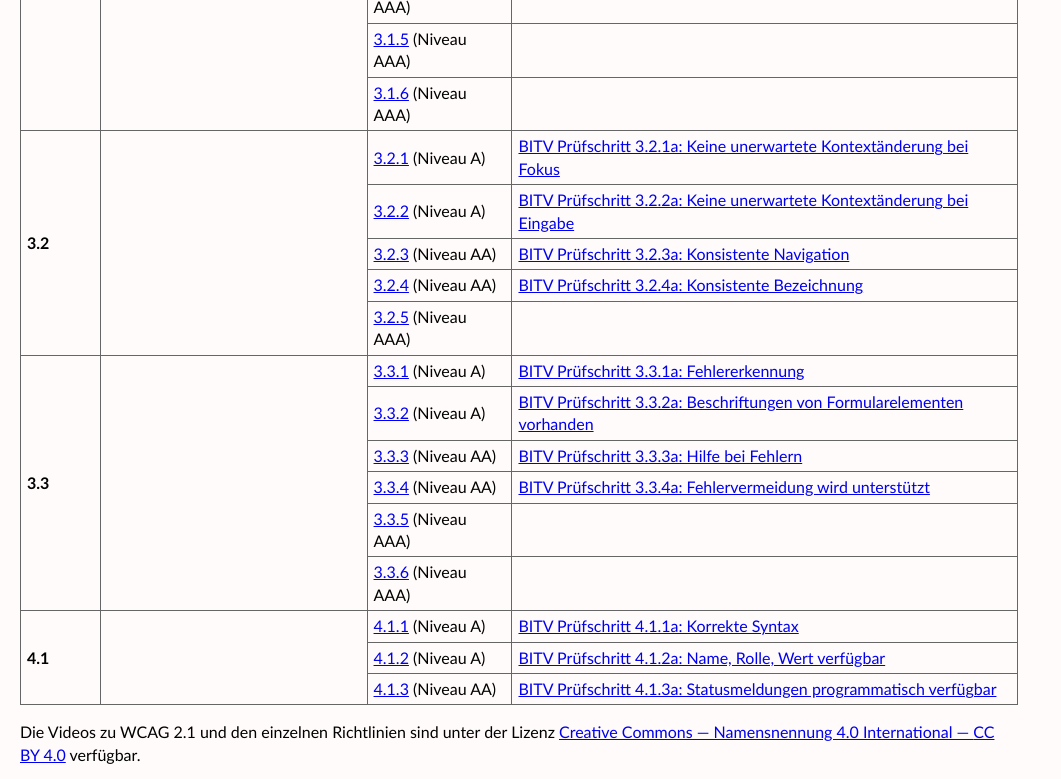
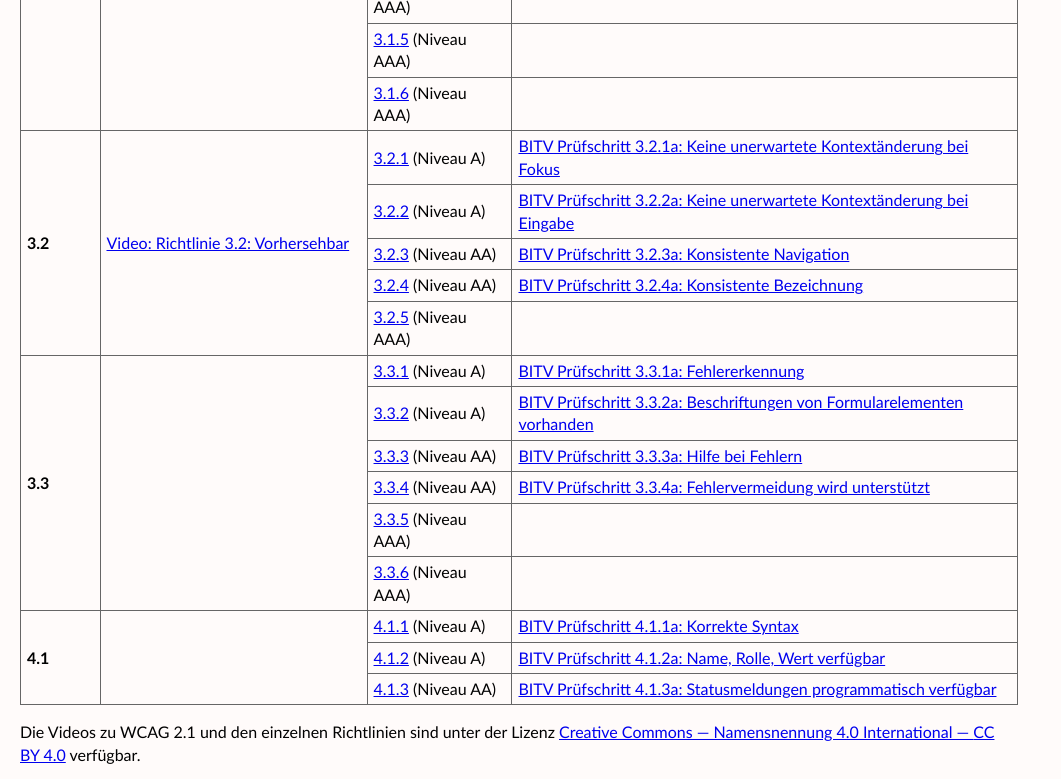
Before and after one commit to REMEXLabs/wcag21erklaert, a plain HTML site: page index.html in a window 1280 px wide. Shown: the part 3200-3979 px from the top of the page, without its empty margins (0-1061 px from the left). Drawn offline with Linux system fonts and the light colour scheme.

Commit message:
Video: Richtlinie 3.2: Vorhersehbar

```diff
--- a/index.html
+++ b/index.html
@@ -448,7 +448,7 @@
         </tr>
         <tr>
           <th scope="row" headers="wcag-gl" id="wcag-gl-3-2" rowspan="5">3.2</th>
-          <td headers="wcag-gl-res" rowspan="5"></td>
+          <td headers="wcag-gl-res" rowspan="5"><a href="https://www.youtube.com/watch?v=h5kiVyUw1w4">Video: Richtlinie 3.2: Vorhersehbar</a></td>
           <td headers="wcag-sc wcag-gl-3-2"><a href="https://www.w3.org/TR/WCAG21/#on-focus" hreflang="en">3.2.1</a> (Niveau A)</td>
           <td headers="wcag-sc-res wcag-gl-3-2"><a href="https://testen.bitv-test.de/index.php?a=di&iid=95&s=n"><abbr>BITV</abbr> Prüfschritt 3.2.1a: Keine unerwartete Kontextänderung bei Fokus</a></td>
         </tr>
```
